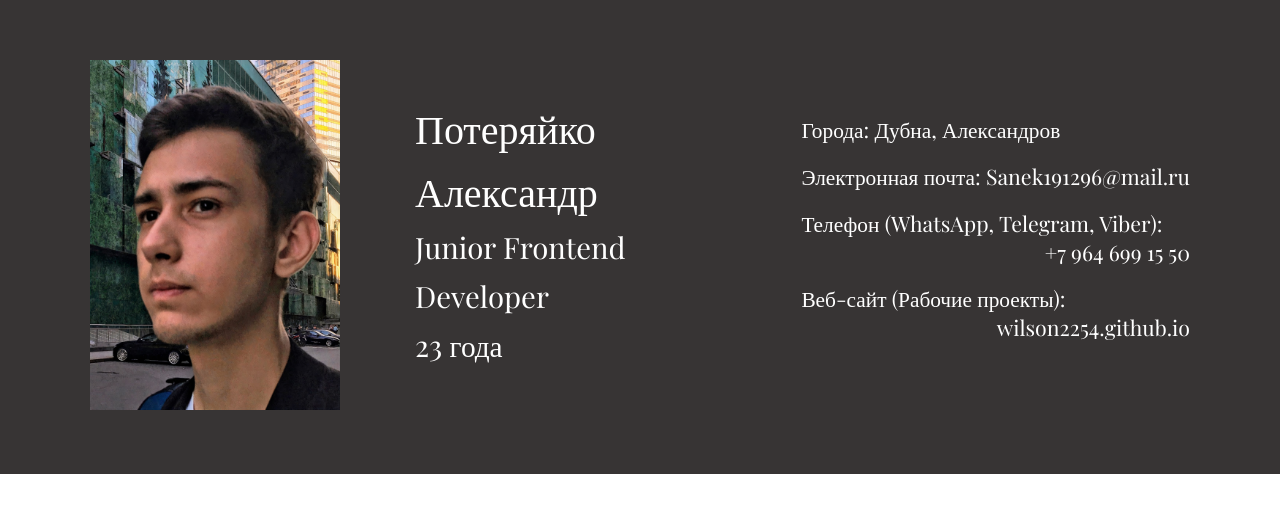
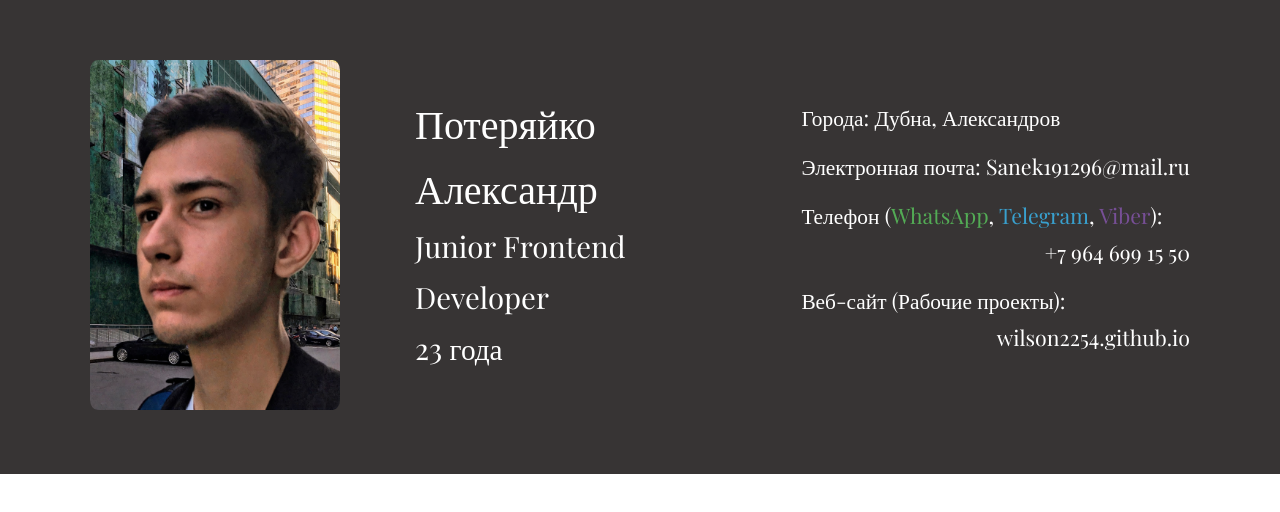
Before and after one commit to Wilson2254/ScssResumePage, a website: page index.html in a window 1280 px wide. Drawn offline with nearby package versions, Linux system fonts and the light colour scheme.

Commit message:
add color fir phone

```diff
--- a/index.html
+++ b/index.html
@@ -25,7 +25,7 @@
             <div class="info__right">
                 <div class="info__right__city">Города: Дубна, Александров</div>
                 <div class="info__right__email">Электронная почта: Sanek191296@mail.ru</div>
-                <div class="info__right__phone">Телефон (WhatsApp, Telegram, Viber):
+                <div class="info__right__phone">Телефон (<span class="info__right__phone_green">WhatsApp</span>, <span class="info__right__phone_blue">Telegram</span>, <span class="info__right__phone_purple">Viber</span>):
                     <p class="info__right__phone_top-right">+7 964 699 15 50</p>
                 </div>
                 <div class="info__right__site">Веб-сайт (Рабочие проекты):
--- a/scss/style.scss
+++ b/scss/style.scss
@@ -29,17 +29,18 @@ body {
             width: 250px;
             height: 350px;
             margin: 60px 0;
+            border-radius: 3%;
         }
         .info__left__fio-position {
             margin-left: 75px;
         }
         .info__left__fio-position_size-12 {
             font-size: 22pt;
-            margin-bottom: 10px;
+            margin-bottom: 12px;
         }
         .info__left__fio-position_size-16 {
             font-size: 30pt;
-            margin-bottom: 10px;
+            margin-bottom: 12px;
         }
     }
     .info__right {
@@ -53,11 +54,21 @@ body {
         .info__right__email,
         .info__right__phone,
         .info__right__site {
-            margin-bottom: 18px;
+            margin-bottom: 20px;
         }
         .info__right__phone_top-right,
         .info__right__site_top-right {
             text-align: right;
+            margin-top: 8px;
+        }
+        .info__right__phone_green {
+            color: #53ab55;
+        }
+        .info__right__phone_blue {
+            color: #39a0ce;
+        }
+        .info__right__phone_purple {
+            color: #774f96;
         }
     }
 }
```
Also changed, not shown: css/style.css.
